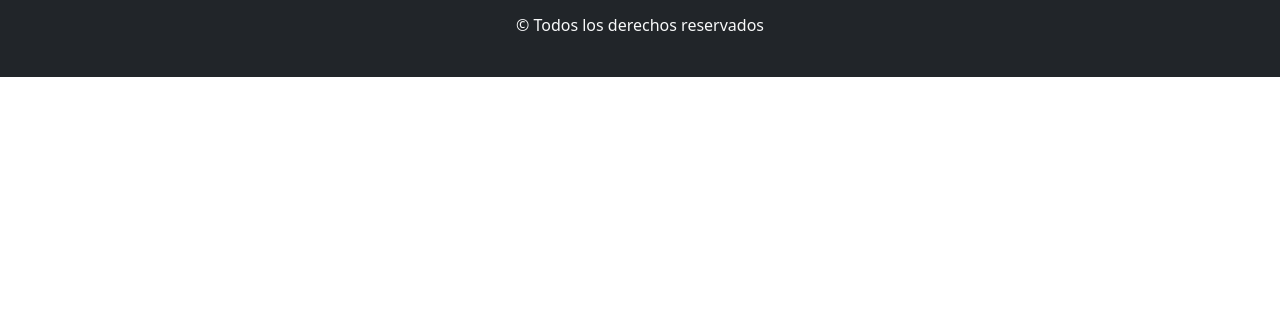
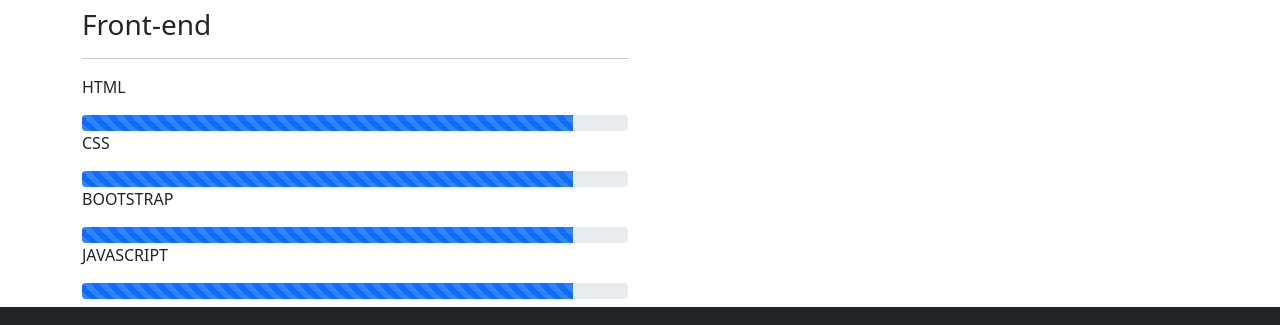
Before and after one commit to ivannatarzia/ivannatarzia.github.io, a plain HTML site: page index.html in a window 1280 px wide. Shown: the part 2193-2518 px from the top of the page. Before the commit the page ends 2270 px from the top, so only its background shows below. Drawn offline with nearby package versions, Linux system fonts and the light colour scheme.

Commit message:
se puso habilidades

```diff
--- a/index.html
+++ b/index.html
@@ -197,6 +197,42 @@
             </div>
         </div>
     </article>
+    <h2 class="display-4 text-center my-4" id="habilidades">Habilidades</h2>
+    <article>
+        <div class="row">
+            <div class="col-sm-12 col-md-6">
+                <h3>Front-end</h3>
+                <hr>
+                <p>HTML</p>
+                <div class="progress">
+                    <div class="progress-bar progress-bar-striped" role="progressbar" style="width: 90%"
+                        aria-valuenow="10" aria-valuemin="0" aria-valuemax="100"></div>
+                </div>
+                <p>CSS</p>
+                <div class="progress">
+                    <div class="progress-bar progress-bar-striped" role="progressbar" style="width: 90%"
+                        aria-valuenow="10" aria-valuemin="0" aria-valuemax="100"></div>
+                </div>
+                <p>BOOTSTRAP</p>
+                <div class="progress">
+                    <div class="progress-bar progress-bar-striped" role="progressbar" style="width: 90%"
+                        aria-valuenow="10" aria-valuemin="0" aria-valuemax="100"></div>
+                </div>
+                <P>JAVASCRIPT</P>
+                <div class="progress">
+                    <div class="progress-bar progress-bar-striped" role="progressbar" style="width: 90%"
+                        aria-valuenow="10" aria-valuemin="0" aria-valuemax="100"></div>
+                </div>
+
+            </div>
+            <div class="col-sm-12 col-md-6">
+
+
+            </div>
+
+        </div>
+        <h3></h3>
+    </article>
 
 </section>
 <footer class="bg-dark text-light py-4">
```
Lines whose indentation alone changed are shown as unchanged.
